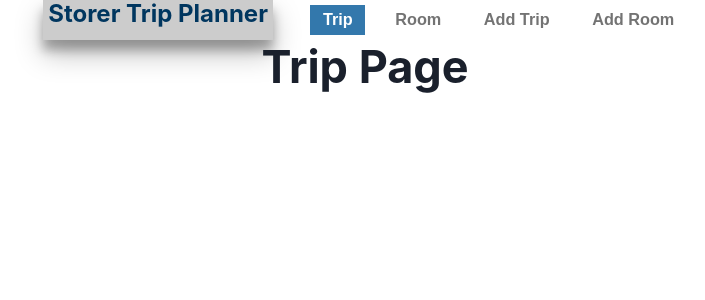
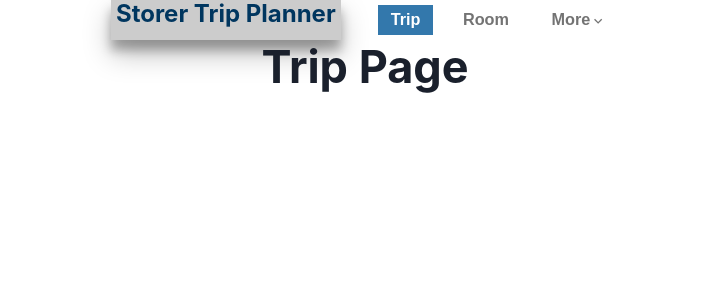
Before and after one commit to jeffreystorer/tripplanner--cra, a React (Create React App) app: page /pages/trip in a window 1280 px wide. Shown: the top 300 px of the page, without its empty margins (275-980 px from the left). Built offline with nearby package versions, Linux system fonts and the light colour scheme.

Commit message:
5/9 add More dropdown

```diff
--- a/package.json
+++ b/package.json
@@ -3,6 +3,7 @@
   "version": "0.1.0",
   "private": true,
   "dependencies": {
+    "@chakra-ui/icons": "^1.1.7",
     "@chakra-ui/react": "^1.8.8",
     "@chakra-ui/theme-tools": "^1.3.6",
     "@emotion/react": "^11.9.0",
@@ -13,7 +14,6 @@
     "framer-motion": "^4.1.17",
     "react": "^18.1.0",
     "react-dom": "^18.1.0",
-    "react-icons": "^3.11.0",
     "react-router-dom": "^6.3.0",
     "react-scripts": "5.0.1",
     "recoil": "^0.7.2",
--- a/src/App.js
+++ b/src/App.js
@@ -5,14 +5,24 @@ import {
   NavLink as RouterLink,
   Outlet,
 } from 'react-router-dom';
+import { ChevronDownIcon } from '@chakra-ui/icons';
 import {
   ChakraProvider,
   Box,
+  Button,
   Center,
   Container,
   Heading,
-  //Text,
+  Text,
   Link,
+  Menu,
+  MenuButton,
+  MenuList,
+  MenuItem,
+  MenuItemOption,
+  MenuGroup,
+  MenuOptionGroup,
+  MenuDivider,
   HStack,
   //theme,
   extendTheme,
@@ -99,6 +109,9 @@ function Layout() {
       path: '/pages/room',
       name: 'Room',
     },
+  ];
+
+  const actions = [
     {
       path: '/pages/addtrip',
       name: 'Add Trip',
@@ -148,6 +161,43 @@ function Layout() {
       </ChakraProvider>
     );
   });
+
+  const dropdownItems = actions.map(action => {
+    return (
+      <ChakraProvider theme={theme}>
+        <MenuItem>
+          <Link
+            key={uuidv4()}
+            /* as={props => (
+            <NavLink
+              {...props}
+              style={({ isActive }) => {
+                return { color: isActive ? activeStyle : undefined };
+              }}
+            />
+          )} */
+            as={RouterLink}
+            to={action.path}
+            height="auto"
+            width="fit-content"
+            fontSize=".8125rem"
+            fontFamily="Arial, Hevetica, sans-serif"
+            padding=".125rem .625rem .1875rem .625rem"
+            color={brand.linkColor}
+            bg={brand.linkBackground}
+            margin=".1875rem"
+            fontWeight="bold"
+            _hover={{ color: brand.linkColorHover }}
+            _focus={{ outline: 0 }}
+            _activeLink={activeStyle}
+          >
+            {action.name}
+          </Link>
+        </MenuItem>
+      </ChakraProvider>
+    );
+  });
+
   return (
     <>
       <ChakraProvider theme={theme}>
@@ -169,6 +219,25 @@ function Layout() {
             Storer Trip Planner
           </Heading>
           {navBarItems}
+          <Menu>
+            <MenuButton
+              as={Text}
+              height="auto"
+              width="fit-content"
+              fontSize=".8125rem"
+              fontFamily="Arial, Hevetica, sans-serif"
+              padding=".125rem .625rem .1875rem .625rem"
+              color={brand.linkColor}
+              bg={brand.linkBackground}
+              fontWeight="bold"
+              _hover={{ color: brand.linkColorHover }}
+              _focus={{ outline: 0 }}
+            >
+              More
+              <ChevronDownIcon />
+            </MenuButton>
+            <MenuList>{dropdownItems}</MenuList>
+          </Menu>
         </HStack>
         <Outlet />
       </ChakraProvider>
```
Also changed, not shown: 1 other file (tests, documents, lock files or other folders).
